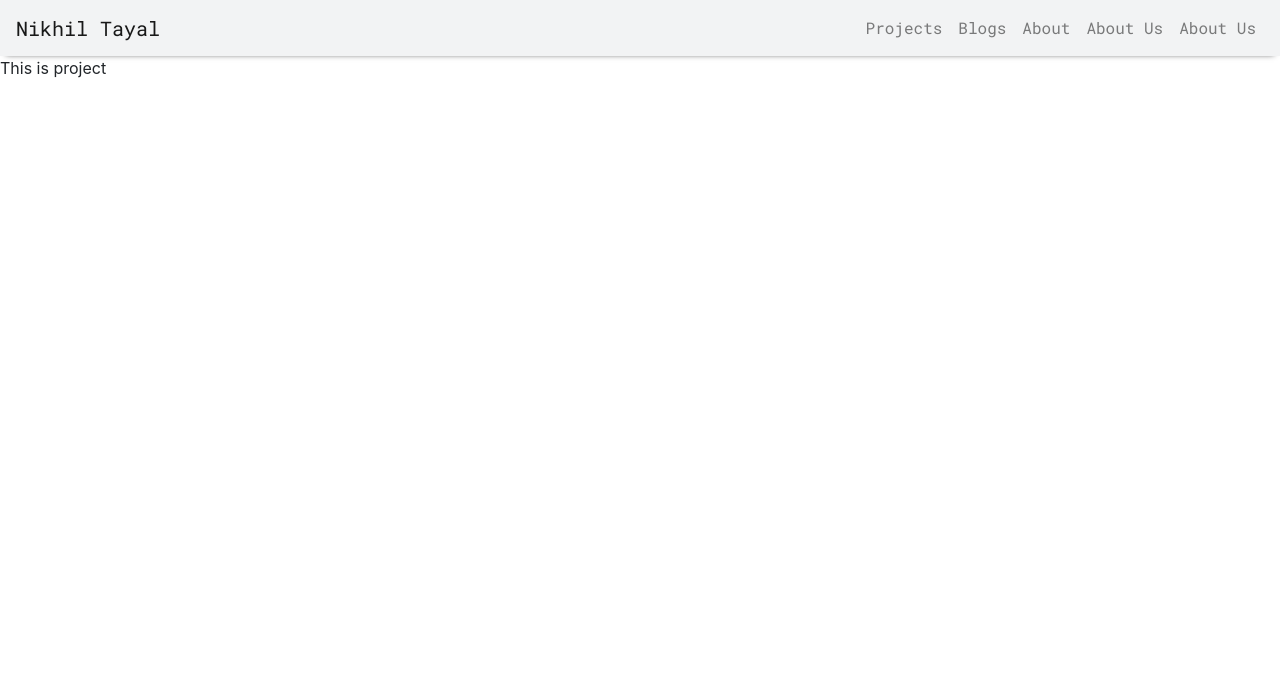
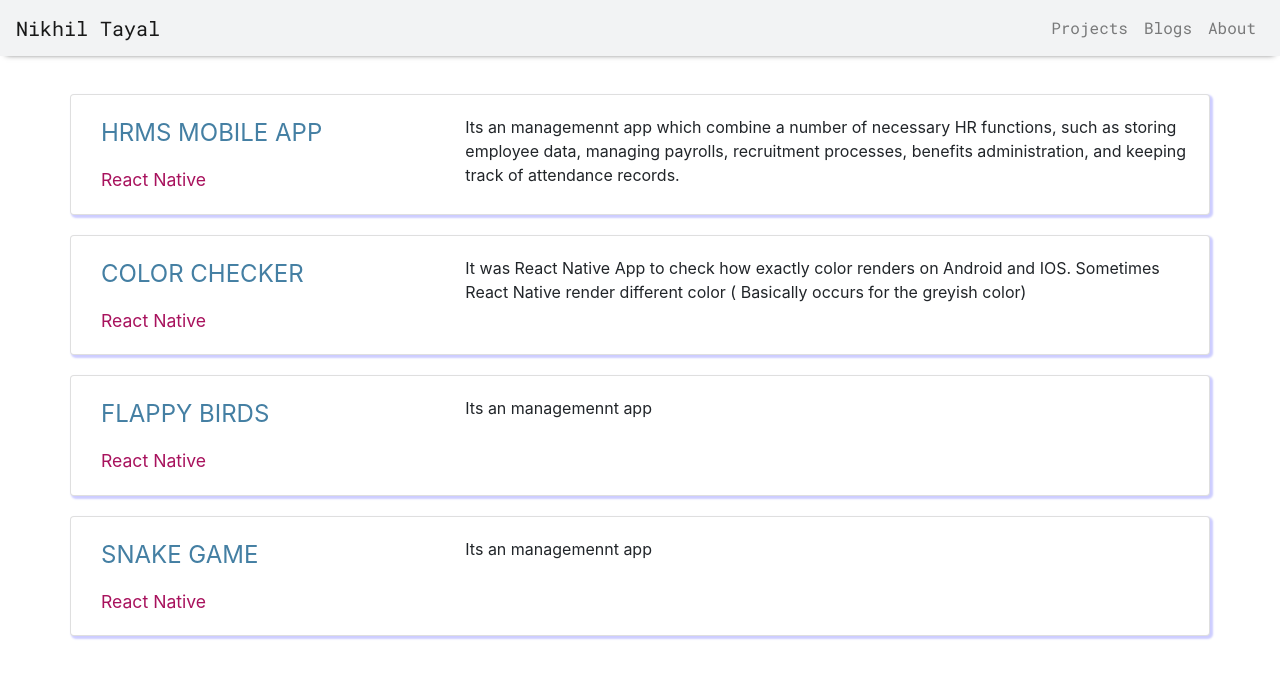
Before and after one commit to nikhil-tayal/portfolio-reactjs, a React (Create React App) app in the folder nikhilportfolio/: page /projects in a window 1280 px wide. Shown: the top 678 px of the page. Built offline with nearby package versions, Linux system fonts and the light colour scheme.

Commit message:
projects Added

```diff
--- a/nikhilportfolio/src/components/Projects/ProjectCardGeneric/ProjectCardGeneric.js
+++ b/nikhilportfolio/src/components/Projects/ProjectCardGeneric/ProjectCardGeneric.js
@@ -1,14 +1,25 @@
 import React from "react";
-
+import "./index.css";
 class ProjectCardGeneric extends React.Component {
   render() {
     return (
-      <div className="row">
-      <div className="col-sm-12 col-md-3 col-xl-3">
-      <img src />
+      <div className="container card">
+        <div className="row">
+          <div className="col-sm-12 col-md-4 col-xl-4 ">
+            <div className="row" />
+            <div className="col-md-12 heading">
+              <p>{this.props.projectDatas.header}</p>
+            </div>
+            <div className="col-md-12 languageUsed">
+            {this.props.projectDatas.languageUsed}
+            </div>
+          </div>
+          <div className="col-sm-12 col-md-8 col-xl-8">
+            {this.props.projectDatas.description}
+          </div>
+        </div>
       </div>
-
-      </div>
-    )
+    );
   }
 }
+export default ProjectCardGeneric;
--- /dev/null
+++ b/nikhilportfolio/src/components/Projects/ProjectCardGeneric/index.css
@@ -0,0 +1,14 @@
+.card{
+    border: 2px black solid;
+    margin-top: 20px;
+    padding: 20px;
+    box-shadow: 2px 2px 2px 1px rgba(0, 0, 255, .2);
+}
+.heading{
+    font-size: 1.5rem;
+    color: rgb(68, 127, 163);
+}
+.languageUsed {
+    font-size:  1.1em;
+    color: #a8125d
+}
--- a/nikhilportfolio/src/components/Projects/Projects.js
+++ b/nikhilportfolio/src/components/Projects/Projects.js
@@ -1,12 +1,41 @@
-import React, { Component } from 'react';
+import React, { Component } from "react";
+import ProjectCardGeneric from "./ProjectCardGeneric/ProjectCardGeneric";
 
-class Project extends Component{
-    render(){
-        return(
-            <div>
-                This is project
-            </div>
-        )
+class Project extends Component {
+  projectDatas = [
+    {
+      header: "HRMS MOBILE APP",
+      description: " Its an managemennt app which combine a number of necessary HR functions, such as storing employee data, managing payrolls, recruitment processes, benefits administration, and keeping track of attendance records.",
+      languageUsed: "React Native",
+      time: "4 Months"
+    },
+    {
+      header: "COLOR CHECKER",
+      description: " It was React Native App to check how exactly color renders on Android and IOS. Sometimes React Native render different color ( Basically occurs for the greyish color) ",
+      languageUsed: "React Native",
+      time: "4 Months"
+    },
+    {
+      header: "FLAPPY BIRDS",
+      description: " Its an managemennt app",
+      languageUsed: "React Native",
+      time: "4 Months"
+    },
+    {
+      header: "SNAKE GAME",
+      description: " Its an managemennt app",
+      languageUsed: "React Native",
+      time: "4 Months"
     }
+  ];
+  render() {
+    return (
+      <div style={{ marginTop: "3%" }}>
+        {this.projectDatas.map(projectData => {
+          return <ProjectCardGeneric projectDatas={projectData} />;
+        })}
+      </div>
+    );
+  }
 }
-export default Project
+export default Project;
--- a/nikhilportfolio/src/components/Skills/SkillGeneric/index.js
+++ b/nikhilportfolio/src/components/Skills/SkillGeneric/index.js
@@ -3,16 +3,16 @@ import React from "react";
 class SkillGeneric extends React.Component {
   skills = this.props.skills.map(skill => {
     return (
-      <ul style={{listStyleType : "none"}}>
+      <ul style={{listStyleType : "none" }}>
         <li style={{fontFamily:"'Roboto Slab', serif" , fontSize: "1.2em" , marginTop: "3%"}}>{skill}</li>
       </ul>
     );
   });
   render() {
     return (
-      <div>
+      <div style={{marginBottom:"10%"}}>
         <h1 style={{marginLeft:"15%"}}>{this.props.heading}</h1>
-        <ul >{this.skills}</ul>
+        {this.skills}
       </div>
     );
   }
--- a/nikhilportfolio/src/components/Skills/index.js
+++ b/nikhilportfolio/src/components/Skills/index.js
@@ -12,7 +12,7 @@ class Skill extends React.Component {
     "I know how to play with Bootstrap ,HTML ,CSS."
   ];
   mobileSkills = [
-    "I love to Create Hybrid Mobile Apps for both Android and IOS accorfding to the requirement",
+    "I love to Create Hybrid Mobile Apps for both Android and IOS.",
     "Love to make Apps using React Native",
     "Good utilization of a unified color strategy & Quick loading and responsive",
     "Make Fully secure Apps for the clients",
--- a/nikhilportfolio/src/components/navigationbar/index.js
+++ b/nikhilportfolio/src/components/navigationbar/index.js
@@ -31,15 +31,6 @@ export default class Navigation extends Component {
                             <li className="nav-item">
                                 <Link className="nav-link" to="/about">About</Link>
                             </li>
-                            <li className="nav-item">
-                            <i className="fab fa-linkedin-in"></i>
-                            </li>
-                            <li className="nav-item">
-                                <a className="nav-link" href="#">About Us</a>
-                            </li>
-                            <li className="nav-item">
-                                <a className="nav-link" href="#">About Us</a>
-                            </li>
                         </ul>
                     </div>
                 </nav>
```
